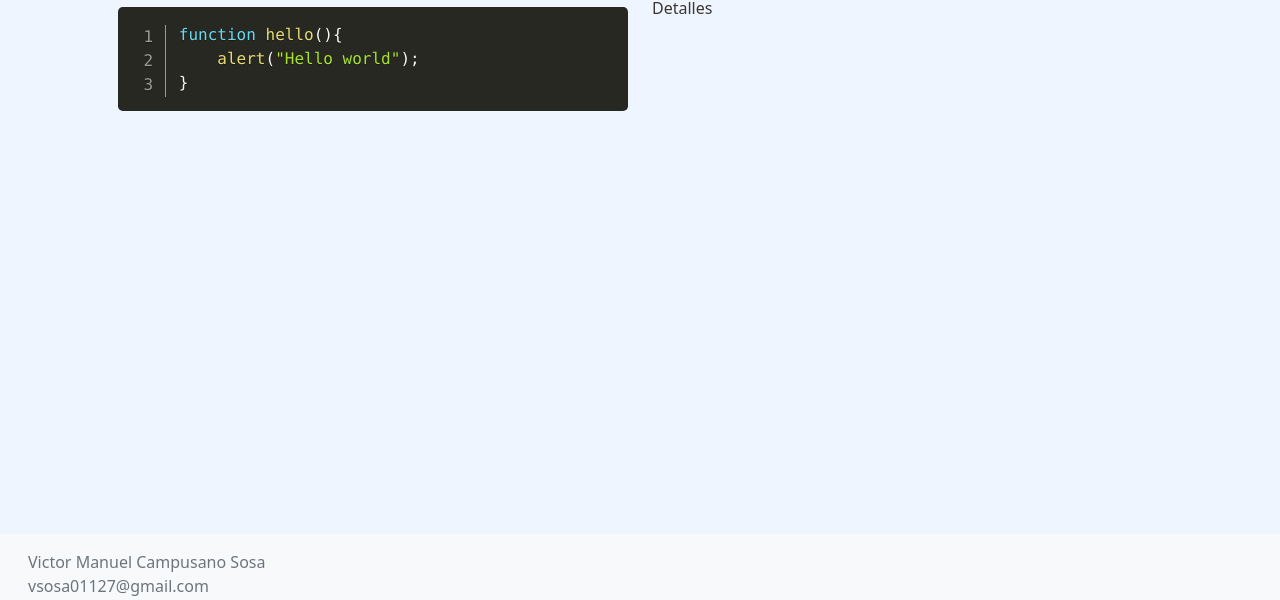
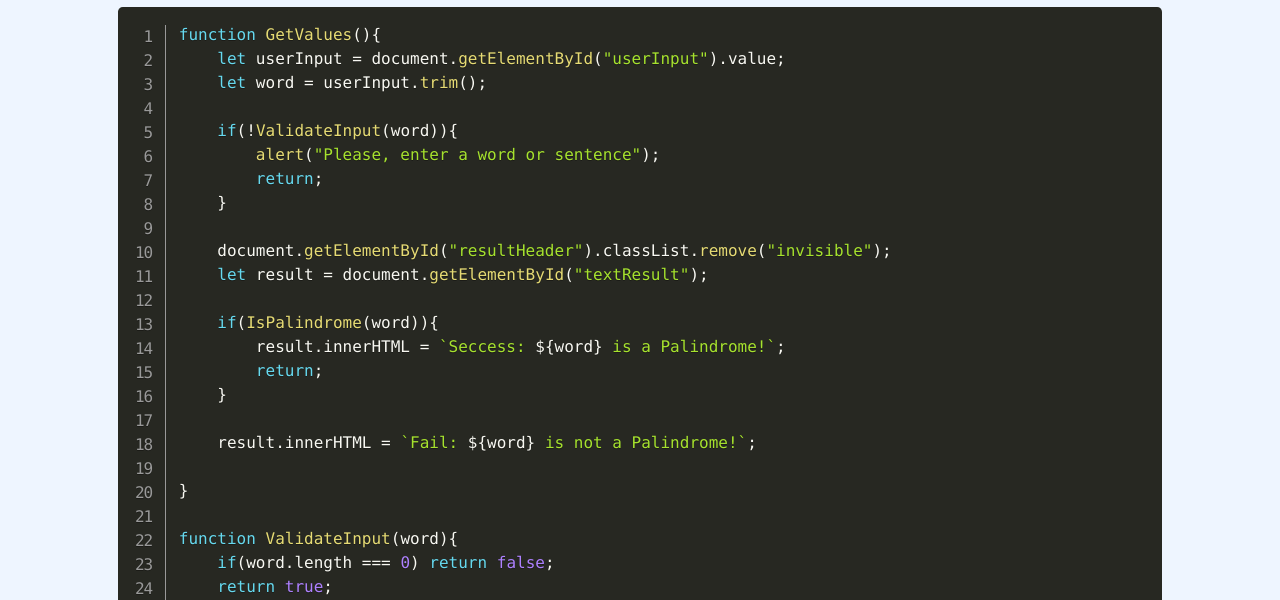
Before and after one commit to victor1127/tacocat, a plain HTML site: page code.html in a window 1280 px wide. Shown: the part 144-744 px from the top of the page. Drawn offline with nearby package versions, Linux system fonts and the light colour scheme.

Commit message:
added content to the code page

```diff
--- a/code.html
+++ b/code.html
@@ -55,19 +55,50 @@
 
         <main class="flex-shrink-0">
             <div class="container p-5">
-                <h2 class="border-1 border-bottom border-dark mt-5">Title</h2>
-                <div class="row row-cols-1 row-cols-md-2">
-                    <div class="col-8">
+                <h2 class="border-1 border-bottom border-dark mt-5">Taco-Cat: JS Code</h2>
+                <div class="row">
+                    <div class="col">
                         <pre class="line-numbers">
                             <code class="language-javascript">
-                                function hello(){
-                                    alert("Hello world");
+                                function GetValues(){
+                                    let userInput = document.getElementById("userInput").value;
+                                    let word = userInput.trim();
+
+                                    if(!ValidateInput(word)){
+                                        alert("Please, enter a word or sentence");
+                                        return;
+                                    }
+
+                                    document.getElementById("resultHeader").classList.remove("invisible");
+                                    let result = document.getElementById("textResult");
+
+                                    if(IsPalindrome(word)){
+                                        result.innerHTML = `Seccess: <span class="fw-bold text-danger">${word}</span> is a Palindrome!`;
+                                        return;
+                                    }
+
+                                    result.innerHTML = `Fail: <span class="fw-bold text-danger">${word}</span> is not a Palindrome!`;
+
+                                }
+
+                                function ValidateInput(word){
+                                    if(word.length === 0) return false;
+                                    return true;
+                                }
+
+                                function IsPalindrome(word){
+                                    if(word.length == 1) return true;
+                                    let reversedWord = ReverseStringRecursively(word);
+                                    return reversedWord == word;
+
+                                }
+
+                                function ReverseStringRecursively(word){
+                                    if(word.length == 1) return word;
+                                    return  ReverseStringRecursively(word.substring(1)) + word[0];
                                 }
                             </code>
                         </pre>
-                    </div>
-                    <div class="col">
-                        <h6>Detalles</h6>
                     </div>
                 </div>
             </div>
```
